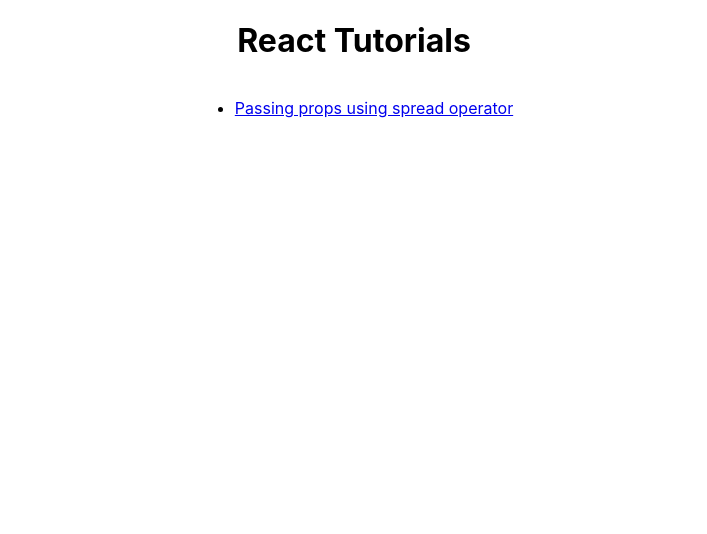
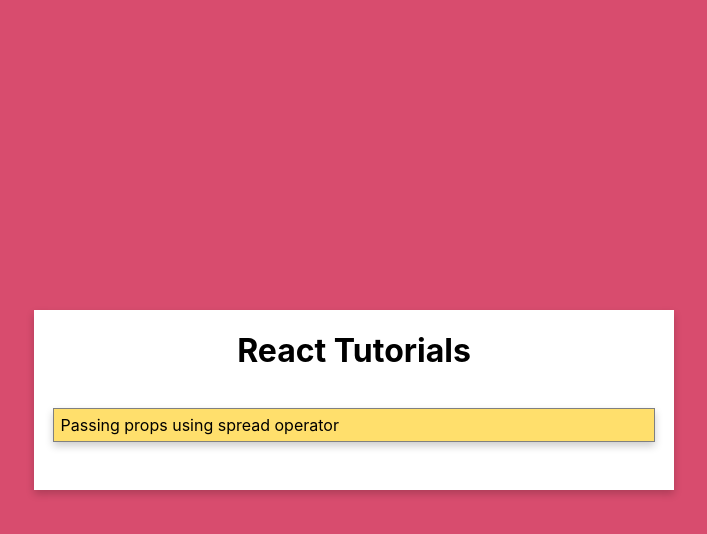
Before and after one commit to vigneshiyergithub/react-tutorials, a React (Create React App) app: page / in a window 1280 px wide. Shown: the top 534 px of the page, without its empty margins (286-993 px from the left). Built offline with nearby package versions, Linux system fonts and the light colour scheme.

Commit message:
styling landing page

```diff
--- a/package.json
+++ b/package.json
@@ -1,4 +1,5 @@
 {
+  "homepage": "http://vigneshiyergithub.github.io/react-tutorials",
   "name": "react-tutorials",
   "version": "0.1.0",
   "private": true,
@@ -13,6 +14,8 @@
     "web-vitals": "^1.0.1"
   },
   "scripts": {
+    "predeploy": "npm run build",
+    "deploy": "gh-pages -d build",
     "start": "react-scripts start",
     "build": "react-scripts build",
     "test": "react-scripts test",
@@ -35,5 +38,8 @@
       "last 1 firefox version",
       "last 1 safari version"
     ]
+  },
+  "devDependencies": {
+    "gh-pages": "^3.1.0"
   }
 }
--- a/src/components/LandingPage.js
+++ b/src/components/LandingPage.js
@@ -1,18 +1,25 @@
 import React from 'react';
-import {Container, Headline, ContentBody, ItemList, Item} from '../styledComponents/Unit1';
-import {Link} from 'react-router-dom';
+import { Container, Headline, ContentBody, ItemList, Item, Card, EmptyBlock } from '../styledComponents/Unit1';
+import { Link } from 'react-router-dom';
 
 export const LandingPage = (props) => {
-    return <Container>
+    const linkStyle = {
+        textDecoration : 'none',
+        color: 'black'
+    }
+    return <Card width={'50vw'}>
+        <Container >
             <Headline>
                 React Tutorials
             </Headline>
             <ContentBody>
                 <ItemList>
                     <Item>
-                        <Link to={`/tutorial?id=${"props"}`}>Passing props using spread operator</Link>
+                        <Link to={`/tutorial?id=${"props"}`} style={linkStyle}>Passing props using spread operator</Link>
                     </Item>
                 </ItemList>
             </ContentBody>
+            <EmptyBlock />
         </Container>
+    </Card>
 }
--- a/src/index.css
+++ b/src/index.css
@@ -5,6 +5,12 @@
     sans-serif;
   -webkit-font-smoothing: antialiased;
   -moz-osx-font-smoothing: grayscale;
+  background-color: #d84c6e;
+}
+
+#root {
+  display: flex;
+  height: 100vh;
 }
 
 code {
--- a/src/index.js
+++ b/src/index.js
@@ -5,7 +5,7 @@
 import {LandingPage} from './components/LandingPage';
 import TutorialPage from './components/TutorialPage';
 import {
-  BrowserRouter as Router,
+  HashRouter as Router,
   Switch,
   Route
 } from "react-router-dom";
--- a/src/styledComponents/Unit1.js
+++ b/src/styledComponents/Unit1.js
@@ -4,9 +4,25 @@
     display: flex;
     flex-direction: column;
     align-items: center;
-    margin-bottom: 2rem;
-    margin-top: ${props => props?.marginTop}
+    margin-top: ${props => props?.marginTop};
+    margin-bottom: ${props => props?.marginBottom};
 `;
+
+export const EmptyBlock = styled.div`
+    height : 2rem;
+`
+
+export const Card = styled.div`
+    box-shadow: 0 4px 8px 0 rgba(0,0,0,0.2);
+    transition: 0.3s;
+    &:hover {
+        box-shadow: 0 8px 16px 0 rgba(0,0,0,0.2);
+    };
+    width: ${props => props.width ? props.width : '100%'};
+    margin: auto;
+    background-color: white;
+`;
+
 
 export const Headline = styled.h1`
     font-size: 20;
@@ -19,12 +35,20 @@
     width: 100%;
 `
 
-export const ItemList = styled.ul`
+export const Item = styled.li`
 
 `;
 
-export const Item = styled.li`
-
+export const ItemList = styled.ul`
+    list-style-type: none;
+    border: 1px solid gray;
+    padding: 0.4rem;
+    width: 100%;
+    margin-left: 3%;
+    margin-right: 3%;
+    overflow: auto;
+    background-color: #FFDF6C;
+    box-shadow: 0 4px 8px 0 rgba(0,0,0,0.2);
 `;
 
 export const Block = styled.div`
@@ -33,7 +57,7 @@
     border:5px solid red;
 `
 
-export const TextBlock= styled.div`
+export const TextBlock = styled.div`
     display: flex;
     flex-direction: row;
     width: 20vw;
```
Also changed, not shown: src/App.css (deleted, +0 -38 lines), 1 other file (tests, documents, lock files or other folders).
